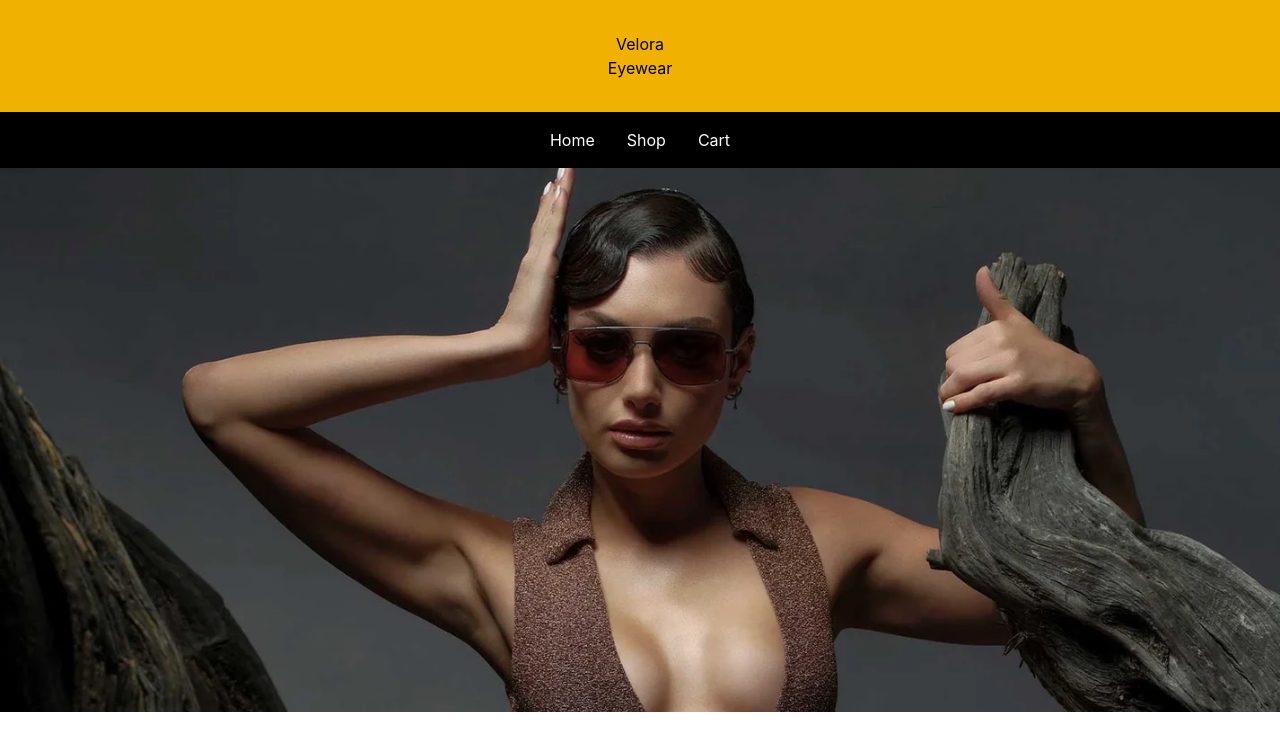
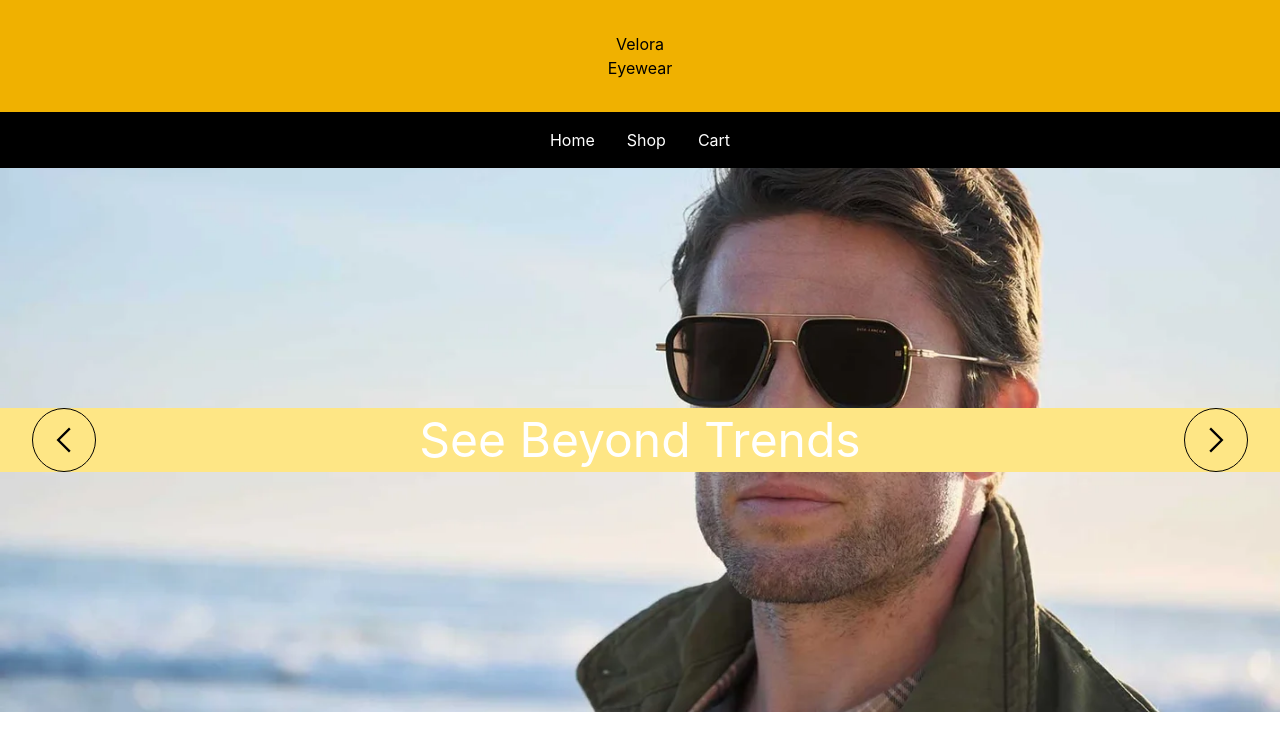
Before and after one commit to Anvar-Khikmatov/shopping-cart, a React (Vite) app: page /home in a window 1280 px wide. Shown: the top 750 px of the page. Built offline with nearby package versions, Linux system fonts and the light colour scheme.

Commit message:
implemented auto slider hero

```diff
--- a/src/Home.jsx
+++ b/src/Home.jsx
@@ -5,31 +5,54 @@ import heroImg2 from './assets/2.webp'
 import heroImg3 from './assets/3.webp'
 import heroImg4 from './assets/4.webp'
 import heroImg5 from './assets/5.webp'
+import { GrNext } from "react-icons/gr";
+import { GrPrevious } from "react-icons/gr";
 
 
 function Home() {
 
 const [current, setCurrent] = useState(0)
+const [userInteracted, setUserInteracted] = useState(false)
 const heroImgCollection = [heroImg1, heroImg2, heroImg3, heroImg4, heroImg5]
+const heroImgHeader = ["Timeless Elegance", "See Beyond Trends", "Made to Stand Out", "Modern Classics", "Refined Vision"]
+const heroImgText = [
+  "Crafted for those who appreciate refined design and everyday sophistication.",
+  "Discover handcrafted frames that combine comfort, quality, and lasting style.",
+  "Premium eyewear designed to express confidence with every glance.",
+  "Contemporary frames inspired by timeless silhouettes and effortless style.",
+  "Experience eyewear where minimalist design meets exceptional craftsmanship and everyday comfort."
+]
+
+const handlePrevBtn = () => {
+  setCurrent(prev => prev == 0 ? heroImgCollection.length-1 : prev - 1)
+  setUserInteracted(prev => !prev)
+}
+
+const handleNextBtn = () => {
+  setCurrent(prev => prev >= heroImgCollection.length-1 ? 0 : prev + 1)
+  setUserInteracted(prev => !prev)
+}
 
 
 useEffect(()=> {
   let intervalId = setInterval(() => {
-
-      setCurrent(prev => prev >= heroImgCollection.length-1 ? 0 : prev + 1)
-
-
-  }, 2000);
+    setCurrent(prev => prev >= heroImgCollection.length-1 ? 0 : prev + 1)
+  }, 5000);
 
   return () => clearInterval(intervalId);
-},[])
-
+},[userInteracted])
 
 
   return (
-    <section id="hero" className='relative h-[40vh] md:h-[55vh] lg:h-[68vh]   bg-amber-950'>
-      <div className=''>
-        <img className="absolute inset-0 w-full h-full object-cover" src={heroImgCollection[current]} alt="" />
+    <section id="hero" className='flex items-center relative h-[40vh] md:h-[55vh] lg:h-[68vh]  bg-amber-950'>
+      <img className="absolute inset-0 w-full h-full object-cover" src={heroImgCollection[current]} alt="" />
+      <div className='h-16 w-full bg-amber-200 z-10 flex justify-between items-center px-8'>
+        <button className='flex justify-center items-center h-16 w-16 border rounded-full cursor-pointer' onClick={handlePrevBtn}>  <GrPrevious className='h-7 w-7 ' />  </button>
+        <button className='flex justify-center items-center h-16 w-16 border rounded-full cursor-pointer' onClick={handleNextBtn}>  <GrNext className='h-7 w-7' />  </button>
+      </div>
+      <div className='absolute left-1/2 top-1/2 -translate-x-1/2 -translate-y-1/2 z-50'>
+        <h1 className='text-white text-5xl z-5 bottom-1'>{heroImgHeader[current]}</h1>
+        <p className=''></p>
       </div>
     </section>
   )
```
Also changed, not shown: src/index.css (line endings or trailing spaces).
